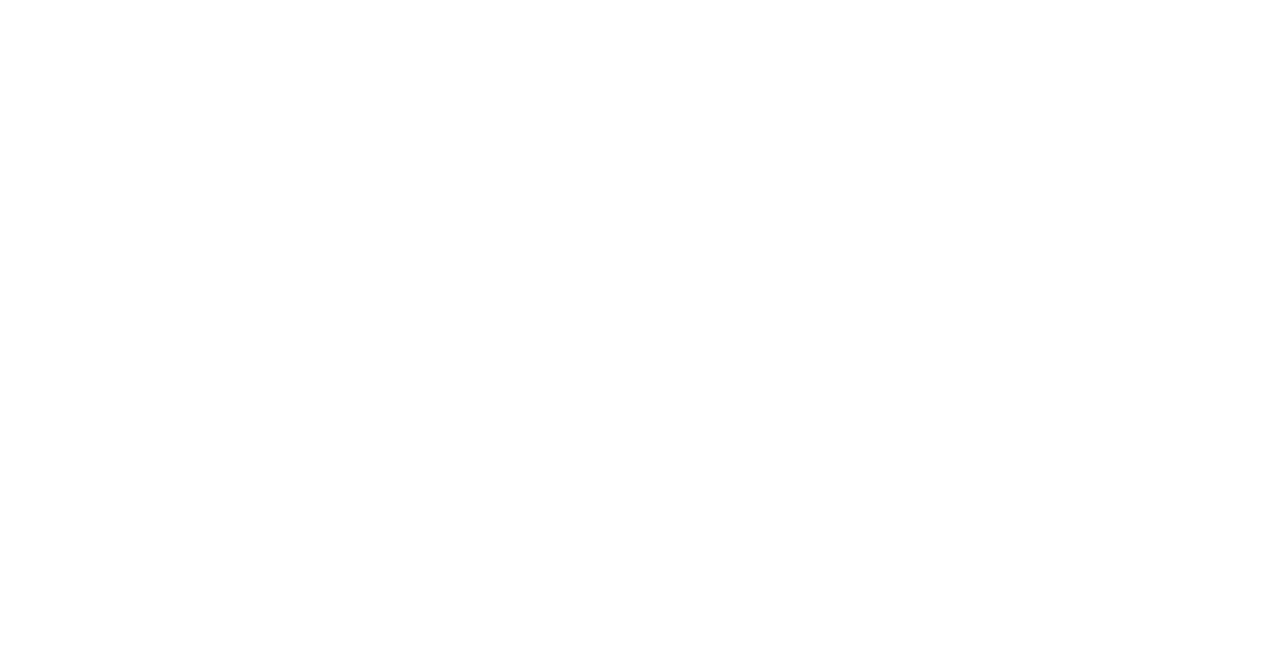
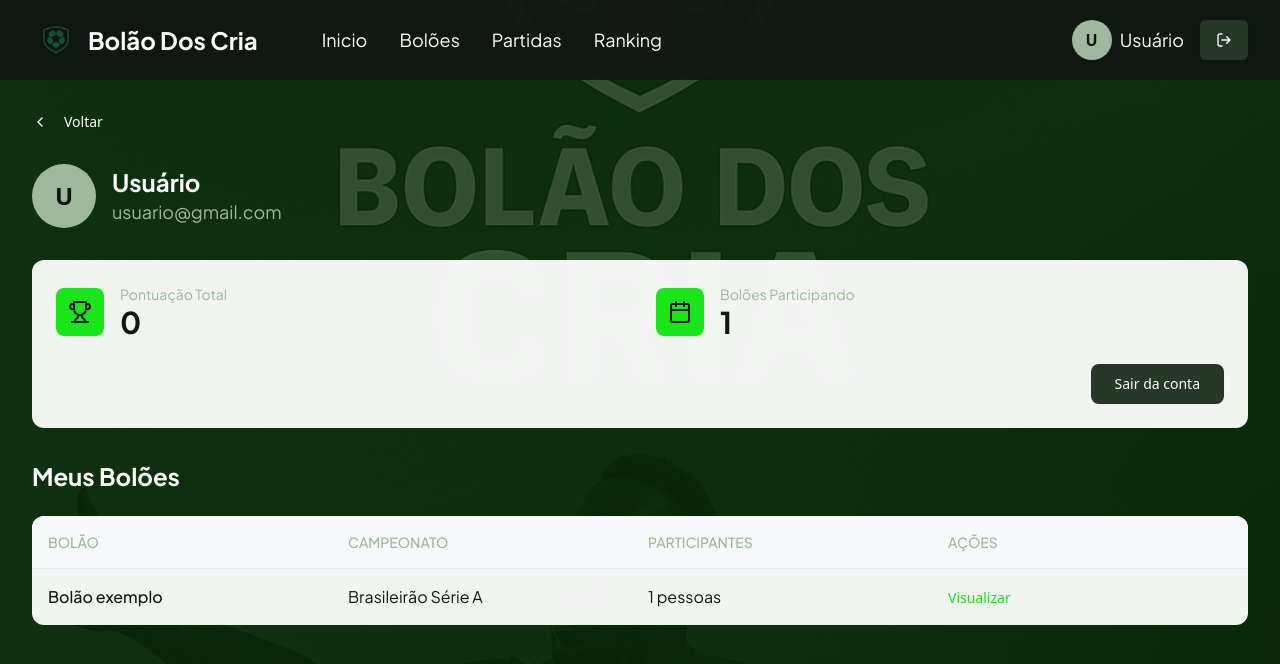
Before and after one commit to SamuelMota321/bolao_dos_cria, a React (Vite) app: page /perfil-usuario in a window 1280 px wide. Before the commit this address had no page. Shown: the top 664 px of the page. Built offline with nearby package versions, Linux system fonts and the light colour scheme.

Commit message:
Create user profile page

```diff
--- a/src/index.tsx
+++ b/src/index.tsx
@@ -7,6 +7,7 @@
 import { Dashboard } from "./screens/Dashboard";
 import { CriarBolao } from "./screens/CriarBolao";
 import { ParticiparBolao } from "./screens/ParticiparBolao";
+import { PerfilUsuario } from "./screens/PerfilUsuario";
 
 createRoot(document.getElementById("app") as HTMLElement).render(
   <StrictMode>
@@ -18,6 +19,7 @@
         <Route path="/dashboard" element={<Dashboard />} />
         <Route path="/criar-bolao" element={<CriarBolao />} />
         <Route path="/participar-bolao" element={<ParticiparBolao />} />
+        <Route path="/perfil-usuario" element={<PerfilUsuario />} />
       </Routes>
     </Router>
   </StrictMode>
--- a/src/screens/Dashboard/Dashboard.tsx
+++ b/src/screens/Dashboard/Dashboard.tsx
@@ -38,7 +38,10 @@
           </div>
         </div>
         <div className="flex items-center gap-4">
-          <div className="flex items-center gap-2">
+          <div
+            className="flex items-center gap-2 cursor-pointer hover:bg-white/10 rounded-lg p-2 transition-colors"
+            onClick={() => navigate("/perfil-usuario")}
+          >
             <div className="w-10 h-10 bg-[#9eb79e] rounded-full flex items-center justify-center">
               <span className="text-[#111611] font-bold">U</span>
             </div>
--- a/src/screens/ParticiparBolao/ParticiparBolao.tsx
+++ b/src/screens/ParticiparBolao/ParticiparBolao.tsx
@@ -57,7 +57,10 @@
           </div>
         </div>
         <div className="flex items-center gap-4">
-          <div className="flex items-center gap-2">
+          <div
+            className="flex items-center gap-2 cursor-pointer hover:bg-white/10 rounded-lg p-2 transition-colors"
+            onClick={() => navigate("/perfil-usuario")}
+          >
             <div className="w-10 h-10 bg-[#9eb79e] rounded-full flex items-center justify-center">
               <span className="text-[#111611] font-bold">U</span>
             </div>
--- /dev/null
+++ b/src/screens/PerfilUsuario/PerfilUsuario.tsx
@@ -0,0 +1,187 @@
+import React from "react";
+import { Button } from "../../components/ui/button";
+import { useNavigate } from "react-router-dom";
+import { ChevronLeft, Trophy, Calendar } from "lucide-react";
+
+export const PerfilUsuario = (): JSX.Element => {
+  const navigate = useNavigate();
+
+  return (
+    <div className="min-h-screen bg-[#0B2B0B] relative overflow-hidden">
+      {/* Background image with overlay */}
+      <div className="absolute inset-0">
+        <img
+          className="w-full h-full object-cover"
+          alt="Soccer background"
+          src="/chatgpt-image-6-de-mai--de-2025--15-51-28-1-1.png"
+        />
+        <div className="absolute inset-0 bg-[#0B2B0B]/80"></div>
+      </div>
+
+      {/* Navigation */}
+      <nav className="relative z-10 flex items-center justify-between px-8 py-4 bg-[#111611]/90 backdrop-blur-sm">
+        <div className="flex items-center gap-16">
+          <div className="flex items-center gap-2">
+            <img
+              src="/chatgpt-image-6-de-mai--de-2025--16-00-29-1-1.png"
+              alt="Logo"
+              className="w-12 h-12"
+            />
+            <span className="text-white text-2xl font-bold [font-family:'Plus_Jakarta_Sans',Helvetica]">
+              Bolão Dos Cria
+            </span>
+          </div>
+          <div className="flex items-center gap-8">
+            <span className="text-white text-lg [font-family:'Plus_Jakarta_Sans',Helvetica]">
+              Inicio
+            </span>
+            <span className="text-white text-lg [font-family:'Plus_Jakarta_Sans',Helvetica]">
+              Bolões
+            </span>
+            <span className="text-white text-lg [font-family:'Plus_Jakarta_Sans',Helvetica]">
+              Partidas
+            </span>
+            <span className="text-white text-lg [font-family:'Plus_Jakarta_Sans',Helvetica]">
+              Ranking
+            </span>
+          </div>
+        </div>
+        <div className="flex items-center gap-4">
+          <div className="flex items-center gap-2">
+            <div className="w-10 h-10 bg-[#9eb79e] rounded-full flex items-center justify-center">
+              <span className="text-[#111611] font-bold">U</span>
+            </div>
+            <span className="text-white text-lg [font-family:'Plus_Jakarta_Sans',Helvetica]">
+              Usuário
+            </span>
+          </div>
+          <Button
+            variant="outline"
+            className="bg-[#283828] hover:bg-[#283828]/90 text-white border-none h-10 px-4"
+          >
+            <svg width="24" height="24" viewBox="0 0 24 24" fill="none" xmlns="http://www.w3.org/2000/svg">
+              <path d="M16 17L21 12M21 12L16 7M21 12H9M9 3H7.8C6.11984 3 5.27976 3 4.63803 3.32698C4.07354 3.6146 3.6146 4.07354 3.32698 4.63803C3 5.27976 3 6.11984 3 7.8V16.2C3 17.8802 3 18.7202 3.32698 19.362C3.6146 19.9265 4.07354 20.3854 4.63803 20.673C5.27976 21 6.11984 21 7.8 21H9" stroke="white" strokeWidth="2" strokeLinecap="round" strokeLinejoin="round"/>
+            </svg>
+          </Button>
+        </div>
+      </nav>
+
+      {/* Back button */}
+      <div className="relative z-10 px-8 pt-6">
+        <Button
+          variant="ghost"
+          className="text-white hover:bg-white/10 pl-0"
+          onClick={() => navigate("/dashboard")}
+        >
+          <ChevronLeft className="mr-2 h-4 w-4" />
+          Voltar
+        </Button>
+      </div>
+
+      {/* Main content */}
+      <div className="relative z-10 px-8 py-6">
+        {/* User Profile Section */}
+        <div className="flex items-center gap-4 mb-8">
+          <div className="w-16 h-16 bg-[#9eb79e] rounded-full flex items-center justify-center">
+            <span className="text-[#111611] font-bold text-2xl">U</span>
+          </div>
+          <div>
+            <h1 className="text-white text-2xl font-bold [font-family:'Plus_Jakarta_Sans',Helvetica]">
+              Usuário
+            </h1>
+            <p className="text-[#9eb79e] text-lg [font-family:'Plus_Jakarta_Sans',Helvetica]">
+              usuario@gmail.com
+            </p>
+          </div>
+        </div>
+
+        {/* Stats Cards */}
+        <div className="bg-white/95 backdrop-blur-sm rounded-xl p-6 mb-8">
+          <div className="grid grid-cols-2 gap-8">
+            <div className="flex items-center gap-4">
+              <div className="w-12 h-12 bg-[#19e519] rounded-lg flex items-center justify-center">
+                <Trophy className="w-6 h-6 text-[#111611]" />
+              </div>
+              <div>
+                <p className="text-[#9eb79e] text-sm [font-family:'Plus_Jakarta_Sans',Helvetica]">
+                  Pontuação Total
+                </p>
+                <p className="text-[#111611] text-3xl font-bold [font-family:'Plus_Jakarta_Sans',Helvetica]">
+                  0
+                </p>
+              </div>
+            </div>
+            <div className="flex items-center gap-4">
+              <div className="w-12 h-12 bg-[#19e519] rounded-lg flex items-center justify-center">
+                <Calendar className="w-6 h-6 text-[#111611]" />
+              </div>
+              <div>
+                <p className="text-[#9eb79e] text-sm [font-family:'Plus_Jakarta_Sans',Helvetica]">
+                  Bolões Participando
+                </p>
+                <p className="text-[#111611] text-3xl font-bold [font-family:'Plus_Jakarta_Sans',Helvetica]">
+                  1
+                </p>
+              </div>
+            </div>
+          </div>
+          <div className="flex justify-end mt-6">
+            <Button
+              variant="outline"
+              className="bg-[#283828] hover:bg-[#283828]/90 text-white border-none h-10 px-6 rounded-lg"
+              onClick={() => navigate("/")}
+            >
+              Sair da conta
+            </Button>
+          </div>
+        </div>
+
+        {/* My Pools Section */}
+        <div className="mb-6">
+          <h2 className="text-white text-2xl font-bold mb-6 [font-family:'Plus_Jakarta_Sans',Helvetica]">
+            Meus Bolões
+          </h2>
+
+          <div className="bg-white/95 backdrop-blur-sm rounded-xl overflow-hidden">
+            {/* Table Header */}
+            <div className="grid grid-cols-4 gap-4 p-4 bg-[#f8f9fa] border-b border-gray-200">
+              <div className="text-[#9eb79e] text-sm font-medium [font-family:'Plus_Jakarta_Sans',Helvetica]">
+                BOLÃO
+              </div>
+              <div className="text-[#9eb79e] text-sm font-medium [font-family:'Plus_Jakarta_Sans',Helvetica]">
+                CAMPEONATO
+              </div>
+              <div className="text-[#9eb79e] text-sm font-medium [font-family:'Plus_Jakarta_Sans',Helvetica]">
+                PARTICIPANTES
+              </div>
+              <div className="text-[#9eb79e] text-sm font-medium [font-family:'Plus_Jakarta_Sans',Helvetica]">
+                AÇÕES
+              </div>
+            </div>
+
+            {/* Table Row */}
+            <div className="grid grid-cols-4 gap-4 p-4 items-center">
+              <div className="text-[#111611] font-medium [font-family:'Plus_Jakarta_Sans',Helvetica]">
+                Bolão exemplo
+              </div>
+              <div className="text-[#111611] [font-family:'Plus_Jakarta_Sans',Helvetica]">
+                Brasileirão Série A
+              </div>
+              <div className="text-[#111611] [font-family:'Plus_Jakarta_Sans',Helvetica]">
+                1 pessoas
+              </div>
+              <div>
+                <Button
+                  variant="ghost"
+                  className="text-[#19e519] hover:bg-[#19e519]/10 p-0 h-auto font-medium"
+                >
+                  Visualizar
+                </Button>
+              </div>
+            </div>
+          </div>
+        </div>
+      </div>
+    </div>
+  );
+};
--- /dev/null
+++ b/src/screens/PerfilUsuario/index.ts
@@ -0,0 +1 @@
+export { PerfilUsuario } from "./PerfilUsuario";
```
